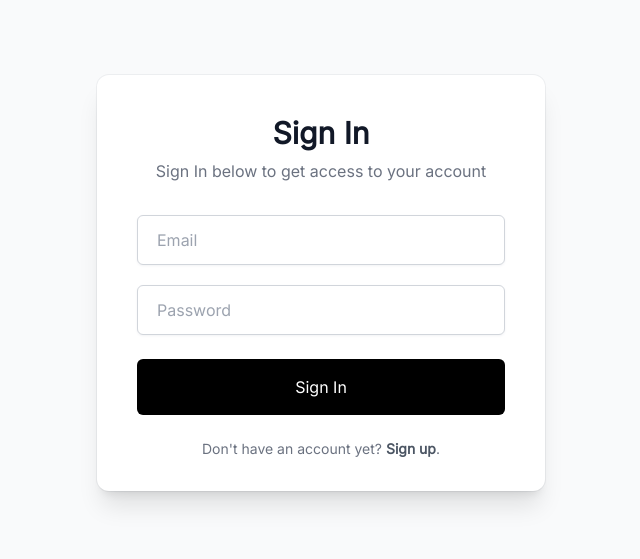
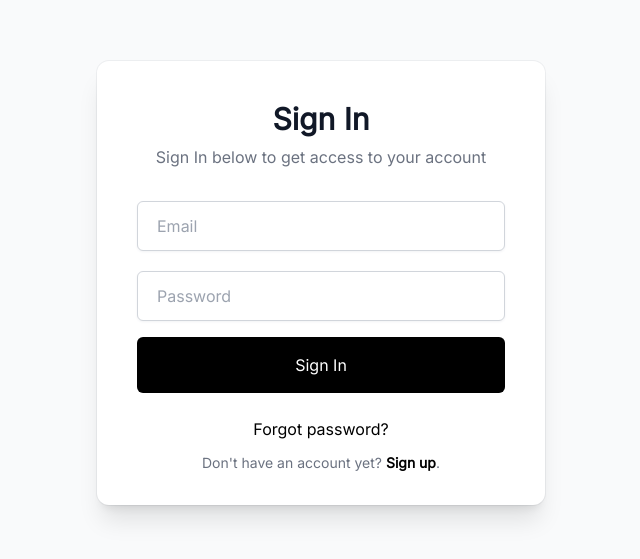
Before and after one commit to selemondev/Reusable-Vue-Form-Component, a Vue app: page / in a window 1280 px wide. Shown: the part 117-676 px from the top of the page, without its empty margins (319-959 px from the left). Built offline with nearby package versions, Linux system fonts and the light colour scheme.

Commit message:
add: props

```diff
--- a/auto-imports.d.ts
+++ b/auto-imports.d.ts
@@ -2,6 +2,7 @@
 export {}
 declare global {
   const EffectScope: typeof import('vue')['EffectScope']
+  const Icon: typeof import('@iconify/vue')['Icon']
   const computed: typeof import('vue')['computed']
   const createApp: typeof import('vue')['createApp']
   const customRef: typeof import('vue')['customRef']
--- a/components.d.ts
+++ b/components.d.ts
@@ -9,6 +9,7 @@ declare module '@vue/runtime-core' {
   export interface GlobalComponents {
     ForgotPassword: typeof import('./src/components/Form/ForgotPassword.vue')['default']
     FormError: typeof import('./src/components/Form/FormError.vue')['default']
+    FormForgotPassword: typeof import('./src/components/Form/FormForgotPassword.vue')['default']
     FormGroup: typeof import('./src/components/Form/FormGroup.vue')['default']
     FormInput: typeof import('./src/components/Form/FormInput.vue')['default']
     FormLabel: typeof import('./src/components/Form/FormLabel.vue')['default']
--- a/src/components/Form/ForgotPassword.vue
+++ /dev/null
@@ -1,9 +0,0 @@
-<script lang="ts" setup>
-
-</script>
-
-<template>
-    <div class="flex justify-end">
-        <p></p>
-    </div>
-</template>
--- /dev/null
+++ b/src/components/Form/FormForgotPassword.vue
@@ -0,0 +1,9 @@
+<script lang="ts" setup>
+
+</script>
+
+<template>
+    <div class="grid place-items-center">
+        <p class="block cursor-pointer hover:underline my-2">Forgot password?</p>
+    </div>
+</template>
--- a/src/components/LoginForm.vue
+++ b/src/components/LoginForm.vue
@@ -31,14 +31,18 @@ const handleSubmit = async () => {
             <FormGroup type="password" placeholder="Password" label="Password" v-model="formData.password"
               :error="formData.passwordError" :errorMessage="formData.passwordError"
               :errorEmpty="formData.passwordEmptyError" :errorEmptyMessage="formData.passwordEmptyError" />
-            <div class="my-6">
+            <div class="my-4">
               <button type="submit"
                 class="w-full rounded-md bg-black px-3 py-4 text-white focus:bg-neutral-800 focus:outline-none">{{
   props.type === 'Sign Up' ? 'Sign Up' : 'Sign In'
                 }}</button>
             </div>
-            <p class="text-center text-sm text-gray-500">Don&#x27;t have an account yet? <a href="#!"
-                class="font-semibold text-gray-600 hover:underline focus:text-gray-800 focus:outline-none">Sign
+
+            <div class="my-1" v-if="props.type === 'Sign In'">
+              <FormForgotPassword />
+            </div>
+            <p class="text-center text-sm text-gray-500">Don't have an account yet? <a href="#!"
+                class="font-semibold text-black hover:underline">Sign
                 up</a>.</p>
           </form>
         </div>
--- a/vite.config.ts
+++ b/vite.config.ts
@@ -13,6 +13,10 @@ export default defineConfig({
 
         '@vuelidate/validators': [
           'required', 'email', 'sameAs', 'minLength', 'helpers'
+        ],
+
+        '@iconify/vue': [
+          'Icon'
         ]
       }
     ],
```
